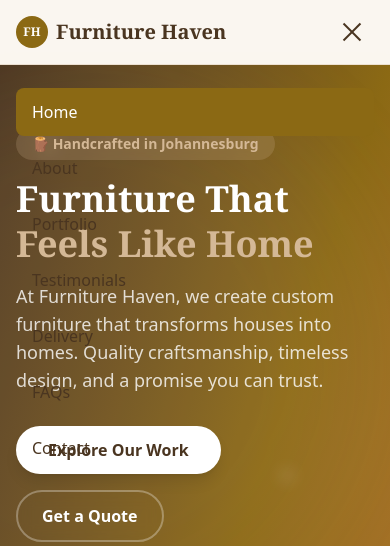
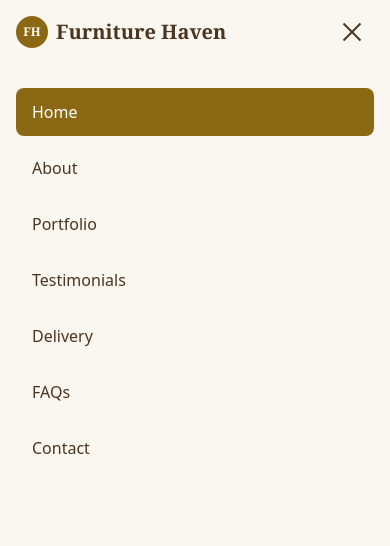
Before and after one commit to geekcraftlabs-spec/furniture-haven, a Next.js app: page / in a window 390 px wide. Both pictures are taken after a click on the button "Toggle menu". Shown: the top 546 px of the page. Built offline with nearby package versions, Linux system fonts and the light colour scheme.

Commit message:
Clean up Navbar: remove effect for mounted state, use lazy initializer

```diff
--- a/components/Navbar.tsx
+++ b/components/Navbar.tsx
@@ -2,12 +2,15 @@
 import Link from "next/link";
 import { usePathname } from "next/navigation";
 import { useState, useEffect, useRef } from "react";
+import { createPortal } from "react-dom";
 
 export default function Navbar() {
   const pathname = usePathname();
   const [isOpen, setIsOpen] = useState(false);
+  // ✅ Mounted check – no useEffect needed
+  const [mounted] = useState(() => typeof window !== "undefined");
+  const buttonRef = useRef<HTMLButtonElement>(null);
   const menuRef = useRef<HTMLDivElement>(null);
-  const buttonRef = useRef<HTMLButtonElement>(null);
 
   // Close when clicking outside
   useEffect(() => {
@@ -59,7 +62,40 @@ export default function Navbar() {
     { href: "/contact", label: "Contact" },
   ];
 
+  const overlayContent = (
+    <div
+      ref={menuRef}
+      className={`fixed inset-0 top-16 transition-opacity duration-300 ${
+        isOpen ? "opacity-100 pointer-events-auto" : "opacity-0 pointer-events-none"
+      }`}
+      style={{
+        backgroundColor: "#faf6f0",
+        zIndex: 9999,
+        WebkitBackdropFilter: "none",
+        backdropFilter: "none",
+      }}
+    >
+      <div className="max-w-7xl mx-auto px-4 py-6 flex flex-col gap-2">
+        {links.map((link) => (
+          <Link
+            key={link.href}
+            href={link.href}
+            onClick={closeMenu}
+            className={`py-3 px-4 rounded-lg transition ${
+              pathname === link.href
+                ? "bg-[#8b6914] text-white"
+                : "hover:bg-[#f0e8e0] text-[#4a3520]"
+            }`}
+          >
+            {link.label}
+          </Link>
+        ))}
+      </div>
+    </div>
+  );
+
   return (
+    <>
       <nav className="fixed top-0 left-0 right-0 z-50 bg-[#faf6f0]/95 backdrop-blur-sm border-b border-[#d4b896]/30">
         <div className="max-w-7xl mx-auto px-4 md:px-6">
           <div className="h-16 md:h-20 flex items-center justify-between">
@@ -70,7 +106,6 @@ export default function Navbar() {
               <span className="text-xl font-serif font-bold text-[#4a3520]">Furniture Haven</span>
             </Link>
 
-          {/* Desktop menu */}
             <div className="hidden md:flex items-center gap-6 text-sm font-medium ml-auto">
               {links.map((link) => (
                 <Link
@@ -87,7 +122,6 @@ export default function Navbar() {
               ))}
             </div>
 
-          {/* Mobile toggle button */}
             <button
               ref={buttonRef}
               onClick={toggleMenu}
@@ -113,37 +147,9 @@ export default function Navbar() {
             </button>
           </div>
         </div>
+      </nav>
 
-      {/* Mobile menu overlay – SOLID background, no blur, fully opaque */}
-      <div
-        ref={menuRef}
-        className={`md:hidden fixed inset-0 top-16 transition-opacity duration-300 ${
-          isOpen ? "opacity-100 pointer-events-auto" : "opacity-0 pointer-events-none"
-        }`}
-        style={{
-          backgroundColor: "#faf6f0",
-          zIndex: 40,
-          WebkitBackdropFilter: "none",
-          backdropFilter: "none",
-        }}
-      >
-        <div className="max-w-7xl mx-auto px-4 py-6 flex flex-col gap-2">
-          {links.map((link) => (
-            <Link
-              key={link.href}
-              href={link.href}
-              onClick={closeMenu}
-              className={`py-3 px-4 rounded-lg transition ${
-                pathname === link.href
-                  ? "bg-[#8b6914] text-white"
-                  : "hover:bg-[#f0e8e0] text-[#4a3520]"
-              }`}
-            >
-              {link.label}
-            </Link>
-          ))}
-        </div>
-      </div>
-    </nav>
+      {mounted && createPortal(overlayContent, document.body)}
+    </>
   );
 }
```
Lines whose indentation alone changed are shown as unchanged.
